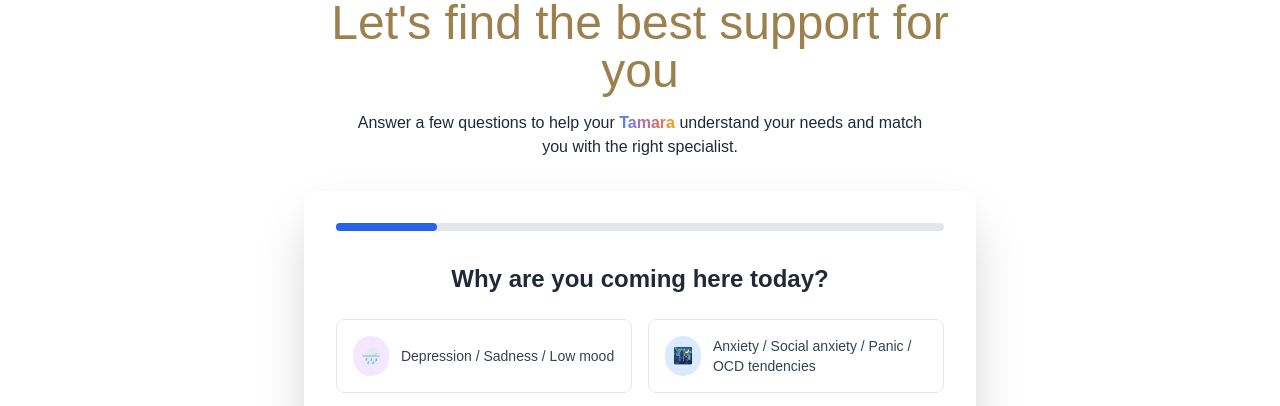
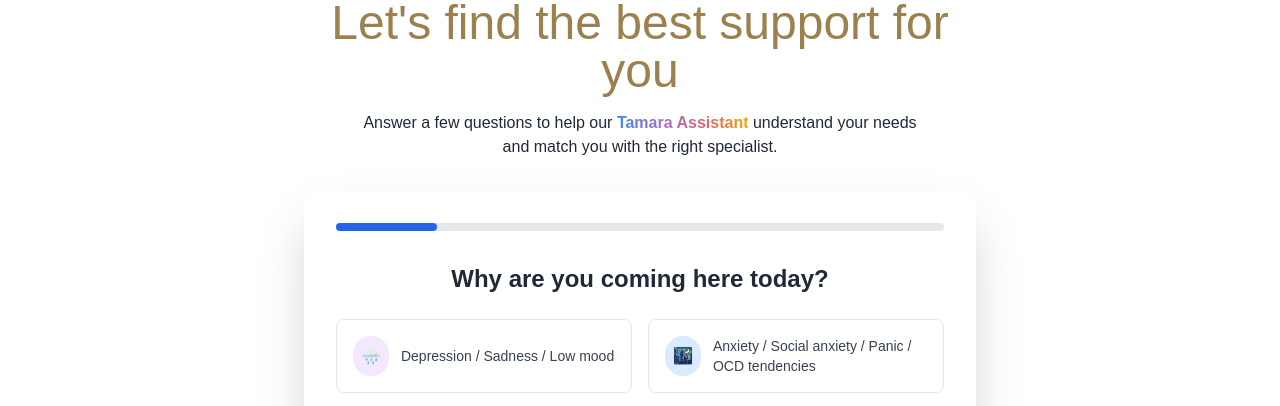
Before and after one commit to saheel-ahmed/lestoises, a plain HTML site: page wizard.html in a window 1280 px wide. Shown: the part 342-748 px from the top of the page. Drawn offline with nearby package versions, Linux system fonts and the light colour scheme; a web font is replaced by a local one.

Commit message:
Wizard page done

```diff
--- a/wizard.html
+++ b/wizard.html
@@ -200,7 +200,7 @@
                             <h1 class="text-brand-primary text-5xl font-light">Let's find the best support for
                                 you</h1>
                             <p class="mt-4 max-w-xl text-muted-foreground-light dark:text-muted-foreground-dark">Answer
-                                a few questions to help your <span class="gemini-gradient font-semibold">Tamara</span>
+                                a few questions to help our <span class="gemini-gradient font-semibold">Tamara Assistant</span>
                                 understand your needs and match you with the right specialist.</p>
                         </div>
 
```
